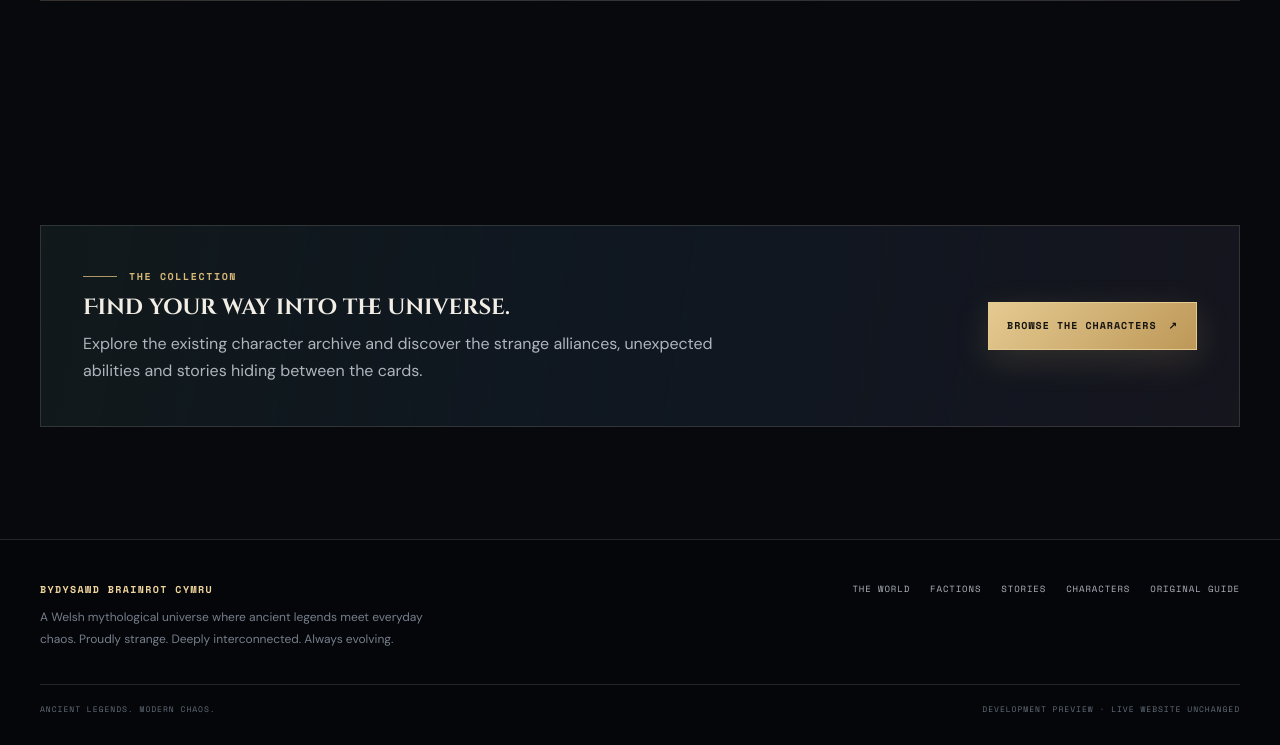
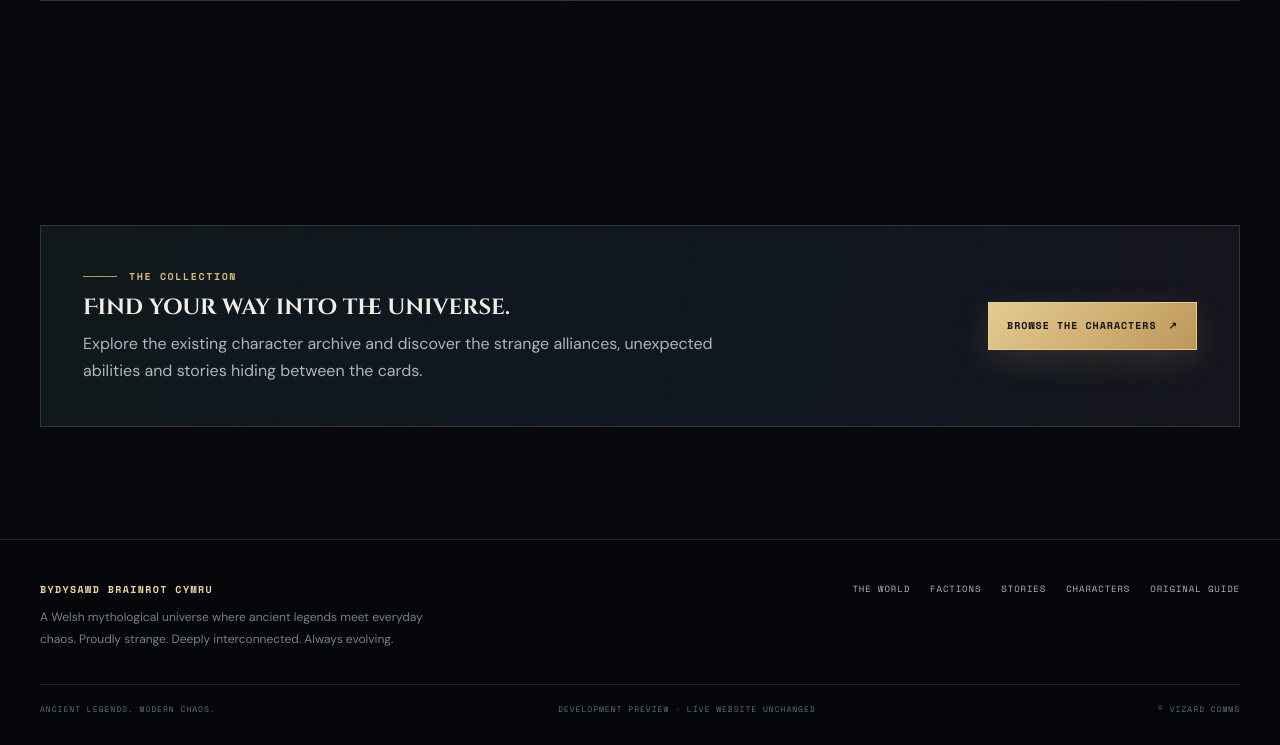
Before and after one commit to beatsmasterv/bydysawd-brainrot-cymru, a plain HTML site: page redesign-preview.html in a window 1280 px wide. Shown: the part 4715-5460 px from the top of the page. Drawn offline with nearby package versions, Linux system fonts and the light colour scheme.

Commit message:
Add © Vizard Comms footer credit

```diff
--- a/redesign-preview.html
+++ b/redesign-preview.html
@@ -274,6 +274,7 @@
       <div class="footer-bottom">
         <span>Ancient legends. Modern chaos.</span>
         <span>Development preview · Live website unchanged</span>
+        <span>© Vizard Comms</span>
       </div>
     </div>
   </footer>
```
